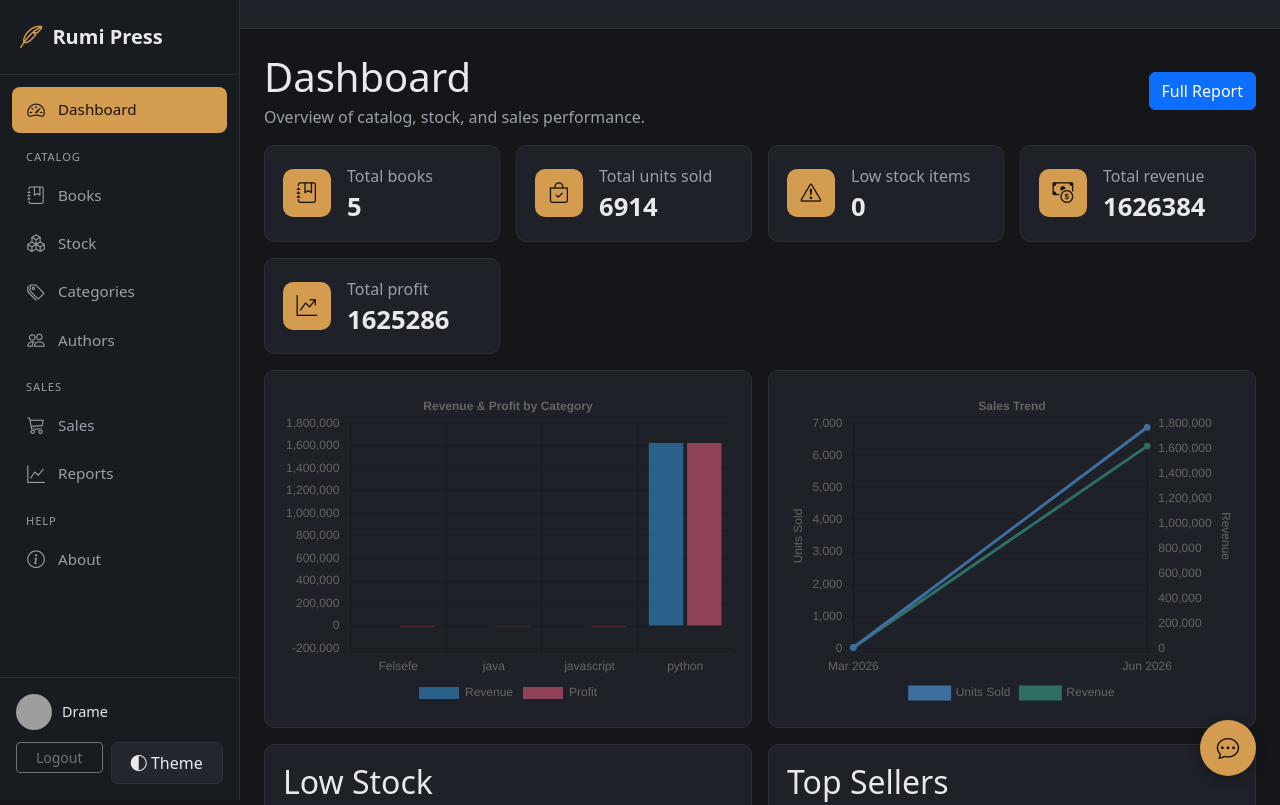
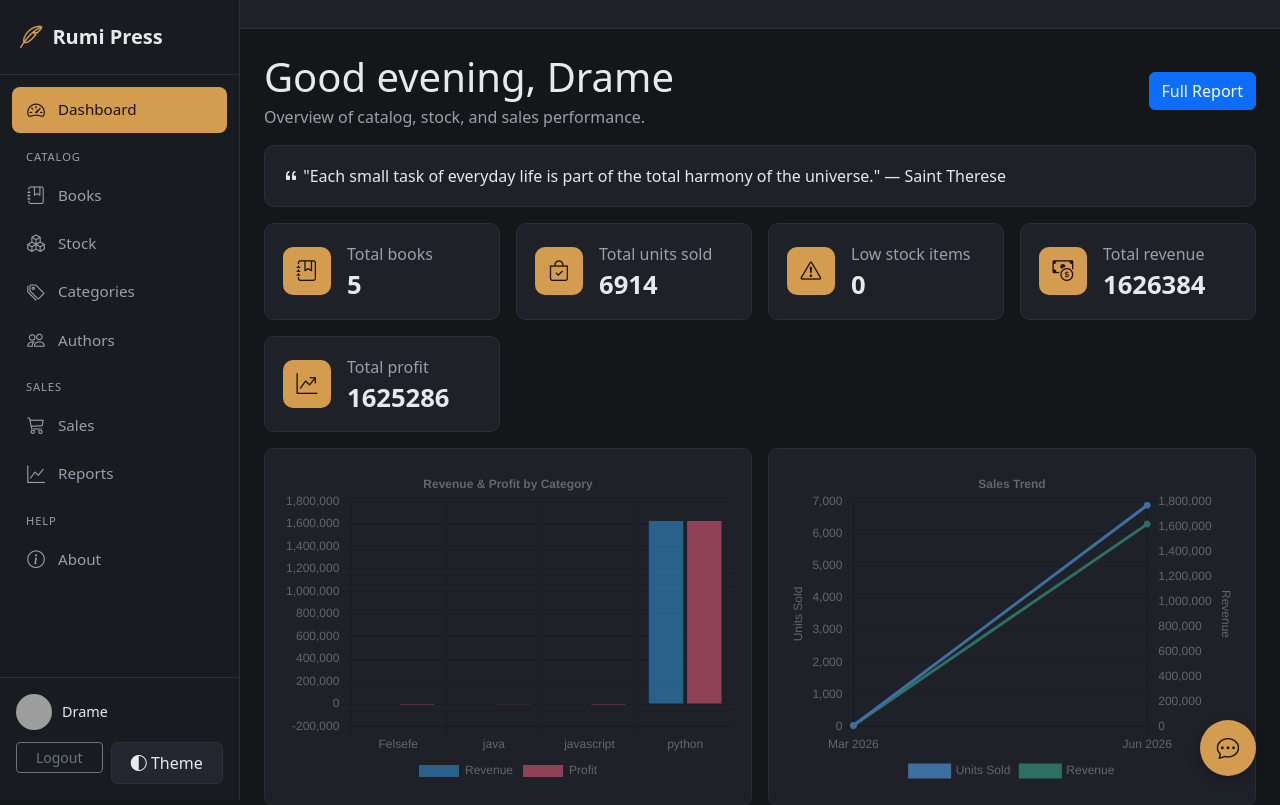
Before and after one commit to dramedev/books, a Django app: page / in a window 1280 px wide. Shown: the top 805 px of the page. Run offline with Django 5.2, Linux system fonts and the light colour scheme; a user stored in the database is signed in; data comes from the database, SQL or seed files in the repository; grey boxes are pictures that could not be loaded.

Commit message:
Add time-based greeting and learning quote to dashboard
Shows "Good morning/afternoon/evening, <username>" plus a random
quote about learning and personal growth at the top of the dashboard.

```diff
--- a/books/templates/books/dashboard.html
+++ b/books/templates/books/dashboard.html
@@ -6,7 +6,7 @@
 
 <div class="d-flex justify-content-between align-items-center mb-3">
 <div>
-<h1 class="mb-1">Dashboard</h1>
+<h1 class="mb-1">{{ greeting }}, {{ user.username }}</h1>
 <p class="muted-text mb-0">
 Overview of catalog, stock, and sales performance.
 </p>
@@ -15,6 +15,10 @@ Overview of catalog, stock, and sales performance.
 <a class="btn btn-primary" href="{% url 'report' %}">
 Full Report
 </a>
+</div>
+
+<div class="page-panel mb-3">
+<i class="bi bi-quote"></i> {{ quote }}
 </div>
 
 
--- a/books/views.py
+++ b/books/views.py
@@ -1,5 +1,6 @@
 import csv
 import json
+import random
 from io import BytesIO
 
 from django.contrib import messages
@@ -10,6 +11,7 @@ from django.db.models.functions import TruncMonth
 from django.http import HttpResponse, JsonResponse
 from django.shortcuts import get_object_or_404, redirect, render
 from django.urls import reverse
+from django.utils import timezone
 from django.views.decorators.http import require_POST
 
 from . import ai_chat
@@ -27,6 +29,30 @@ BOOK_EXPORT_HEADERS = [
     "Category",
     "Distribution Expense",
 ]
+
+
+LEARNING_QUOTES = [
+    '"The beautiful thing about learning is that no one can take it away from you." — B.B. King',
+    '"Live as if you were to die tomorrow. Learn as if you were to live forever." — Mahatma Gandhi',
+    '"An investment in knowledge always pays the best interest." — Benjamin Franklin',
+    '"The capacity to learn is a gift; the ability to learn is a skill; the willingness to learn is a choice." — Brian Herbert',
+    '"Develop a passion for learning. If you do, you will never cease to grow." — Anthony J. D\'Angelo',
+    '"Each small task of everyday life is part of the total harmony of the universe." — Saint Therese',
+    '"Growth is painful. Change is painful. But nothing is as painful as staying stuck somewhere you don\'t belong." — N.R. Narayana Murthy',
+    '"The expert in anything was once a beginner." — Helen Hayes',
+    '"Success is the sum of small efforts repeated day in and day out." — Robert Collier',
+    '"You don\'t have to be great to start, but you have to start to be great." — Zig Ziglar',
+]
+
+
+def _time_based_greeting():
+    hour = timezone.localtime().hour
+
+    if hour < 12:
+        return "Good morning"
+    if hour < 18:
+        return "Good afternoon"
+    return "Good evening"
 
 
 def _book_export_rows(books):
@@ -582,6 +608,8 @@ def dashboard(request):
     recent_sales = Sale.objects.select_related("book", "book__category")[:5]
 
     context = {
+        "greeting": _time_based_greeting(),
+        "quote": random.choice(LEARNING_QUOTES),
         "total_books": books.count(),
         "total_authors": Author.objects.count(),
         "total_categories": Category.objects.count(),
```
